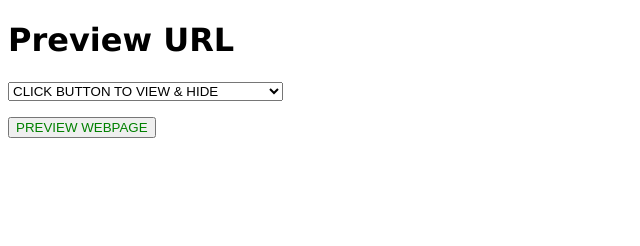
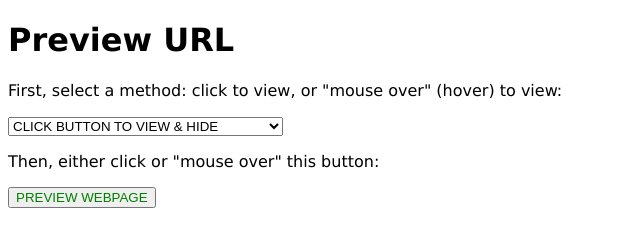
Before and after one commit to JohnWBjr/JohnWBjr.github.io, a plain HTML site: page PreviewStory.html in a window 1280 px wide. Shown: the whole page, without its empty margins (0-640 px from the left). Drawn offline with Linux system fonts and the light colour scheme.

Commit message:
Added instructions

```diff
--- a/PreviewStory.html
+++ b/PreviewStory.html
@@ -217,10 +217,15 @@ function selectChanged(select)
 <!-- VIEW WEBSITE (09-JUL-2021) -->
 
 <p>
+First, select a method: click to view, or "mouse over" (hover) to view:
+</p>
 <select id="selectMethod" onchange="selectChanged(this)" selectedIndex="0" autocomplete="off">
   <option value="click" selected>CLICK BUTTON TO VIEW &amp; HIDE</option>
   <option value="mouseover">MOUSEOVER BUTTON TO VIEW &amp; HIDE</option>
 </select>
+
+<p>
+Then, either click or "mouse over" this button:
 </p>
 
 <button id="buttonViewURL" onclick="toggleViewURL(this)" style="color:green;">PREVIEW WEBPAGE</button>
```
